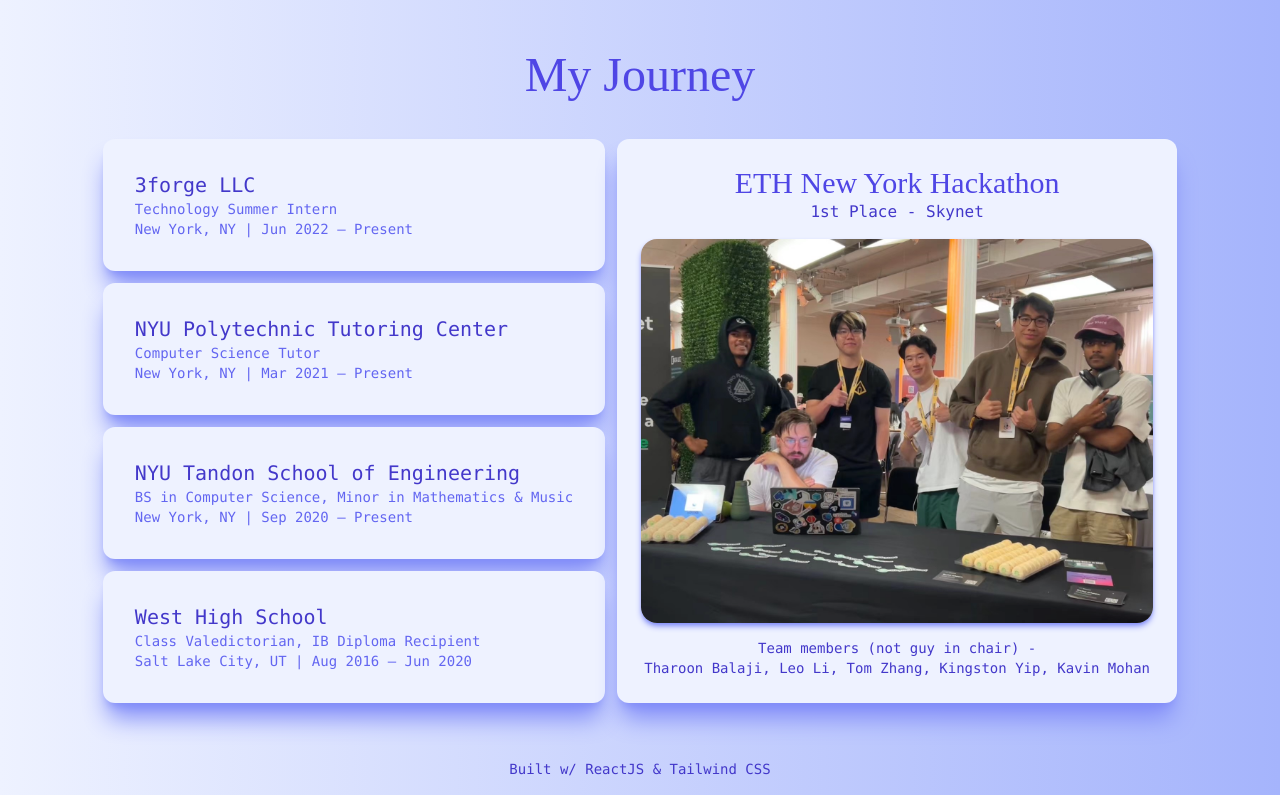
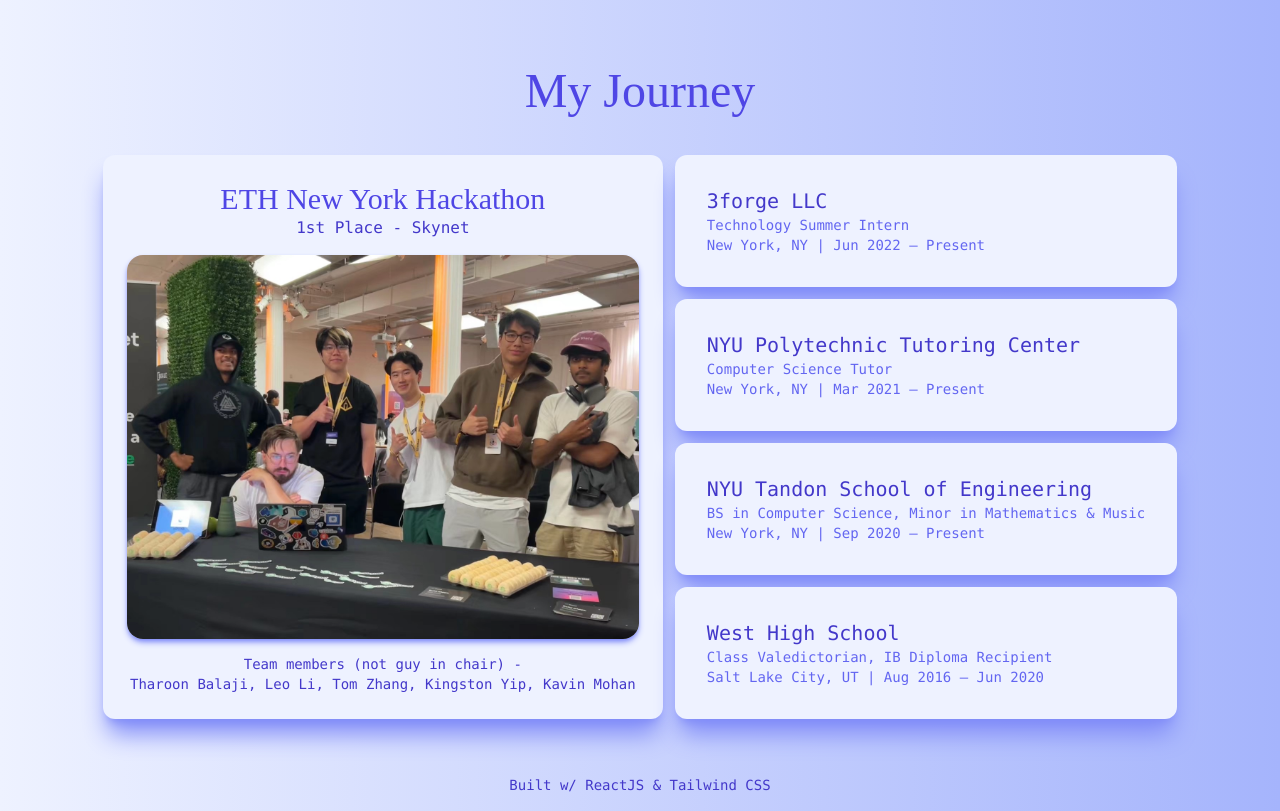
Before and after one commit to TomY-Zhang/tomzhang-website, a React (Create React App) app: page / in a window 1280 px wide. Shown: the part 2380-3191 px from the top of the page. Built offline with nearby package versions, Linux system fonts and the light colour scheme.

Commit message:
updated scrollbar

```diff
--- a/src/components/Panel.js
+++ b/src/components/Panel.js
@@ -15,7 +15,7 @@ export const IntroPanel = () => {
             {/* <h1 class="text-indigo-600 font-rockwell fade-in text-6xl mb-6 lg:mb-20">My Identity</h1> */}
             <div class="flex flex-row flex-wrap justify-center gap-10 h-full">
                 <img src={require('../static/pic.png')} alt="" class="w-96 rounded-2xl shadow-2xl shadow-indigo-400 hover:shadow-indigo-500 transition-all duration-300 ease-in-out"></img>
-                <div class="grid place-content-center p-4">
+                <div class="grid place-content-center p-2">
                     <p class="w-108 font-mono lg:text-left text-indigo-700 text-xl sm:text-lg sm:h-full">
                         Hey there! My name is Tom Zhang. <br/><br/> I'm a first-gen Chinese immigrant living in Brooklyn, New York. <br/><br/> I'm currently studying computer science at New York University with goals of becoming a full-stack developer. <br/><br/> In my free time, I enjoy watching sports, playing the piano, hanging with friends, & learning new things.
                     </p>
@@ -33,7 +33,7 @@ export const InterestsPanel = () => {
                 <h1 class="w-96 sm:text-center lg:text-right text-indigo-600 font-rockwell text-5xl">Get to know me through music</h1>
                 <iframe src="https://open.spotify.com/embed/playlist/5ACKB4vJ98WpztIWodxCZd?utm_source=generator" title="playlist" allowfullscreen="" allow="autoplay; clipboard-write; encrypted-media; fullscreen; picture-in-picture" class="rounded-2xl shadow-xl shadow-indigo-400 h-120 w-96 hover:shadow-indigo-500 transition-all duration-300 ease-in-out"></iframe>
             </div>
-            <div class="p-6 md:pt-12">
+            <div class="p-10 md:pt-12">
                 <a href="https://obscurifymusic.com/profile?id=a4wsse47xkvp7q8sil7j62n2w&code=d7380924388ed308" class="w-auto font-mono text-center text-indigo-700 text-md md:text-lg hover:underline hover:underline-offset-8 hover:text-indigo-500">Visit my Obscurify profile</a>
             </div>
         </div>
@@ -52,7 +52,7 @@ export const CareerPanel = () => {
                     <CareerCard org="NYU Tandon School of Engineering" pos="BS in Computer Science, Minor in Mathematics & Music" loc="New York, NY" dates="Sep 2020 — Present" />
                     <CareerCard org="West High School" pos="Class Valedictorian, IB Diploma Recipient" loc="Salt Lake City, UT" dates="Aug 2016 — Jun 2020"/>
                 </div>
-                <div class="grid place-items-center gap-3 h-auto w-auto bg-indigo-50 hover:bg-white rounded-xl shadow-xl shadow-indigo-400 hover:shadow-indigo-500 transition-all duration-300 ease-in-out p-6">
+                <div class="grid place-items-center gap-3 h-auto w-auto bg-indigo-50 hover:bg-white rounded-xl shadow-xl shadow-indigo-400 hover:shadow-indigo-500 transition-all duration-300 ease-in-out p-6 sm:order-first">
                     <h1 class="font-rockwell text-indigo-600 text-3xl text-center -mb-4">ETH New York Hackathon</h1>
                     <p class="font-mono text-indigo-700 text-md text-center">1st Place - Skynet</p>
                     <img src={require('../static/ethnyc.png')} alt="" class="sm:h-auto md:h-96 rounded-2xl shadow-md shadow-indigo-400 hover:shadow-indigo-500 transition-all duration-300 ease-in-out"></img>
--- a/src/index.css
+++ b/src/index.css
@@ -2,7 +2,7 @@
 @tailwind components;
 @tailwind utilities;
 
-/* ::-webkit-scrollbar {
+::-webkit-scrollbar {
     width: 6px;
 	background-color: #a5b4fc;
 }
@@ -10,13 +10,11 @@
 ::-webkit-scrollbar-thumb {
     border-radius: 20px;
     background-color: #c7d2fe;
-    transition: 300ms ease-in-out;
-    -webkit-transition: 300ms ease-in-out;
 }
 
 ::-webkit-scrollbar-thumb:hover {
     background-color: #e0e7ff;
-} */
+}
 
 .font-rockwell {
     font-family: rockwell;
```
